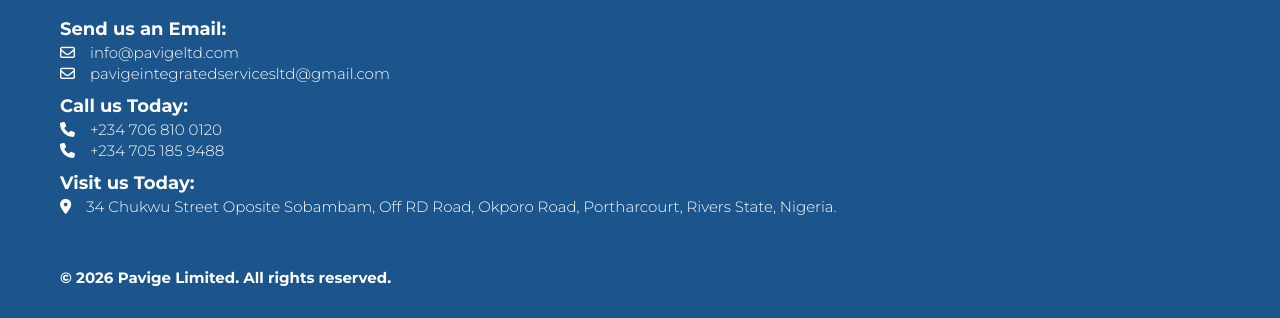
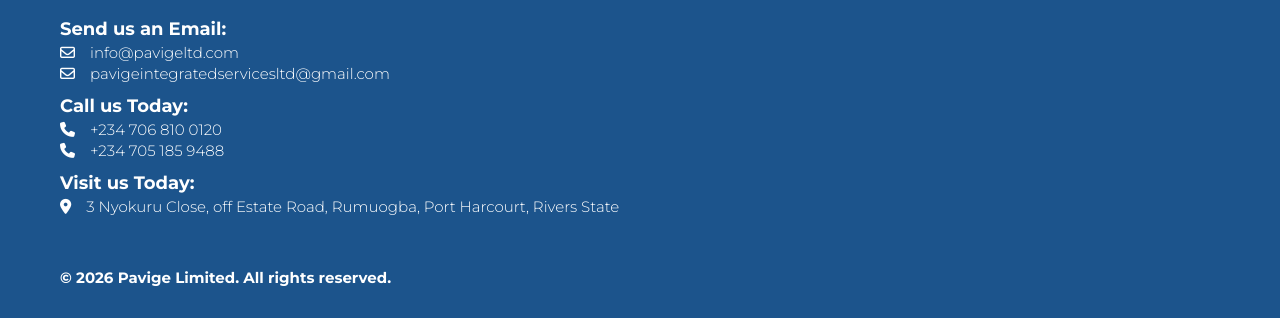
Before and after one commit to PraisesAmaiyo/pavigeltd, a website: page index.html in a window 1280 px wide. Shown: the part 2417-2735 px from the top of the page. Drawn offline with nearby package versions, Linux system fonts and the light colour scheme.

Commit message:
Address update

```diff
--- a/index.html
+++ b/index.html
@@ -272,19 +272,19 @@
                <h2 class="heading-subtext mt-1">
                   Visit us Today:
                </h2>
-               <!--
+
                <div class="footer-contact_info--links">
                   <i class="fa-solid fa-location-dot link-icon"></i>
                   <p class="heading-minitext">3 Nyokuru Close, off Estate Road, Rumuogba, Port Harcourt, Rivers State
                   </p>
-               </div> -->
+               </div>
 
-               <div class="footer-contact_info--links">
+               <!-- <div class="footer-contact_info--links">
                   <i class="fa-solid fa-location-dot link-icon"></i>
                   <p class="heading-minitext">34 Chukwu Street Oposite Sobambam, Off RD Road, Okporo Road, Portharcourt,
                      Rivers State, Nigeria.
                   </p>
-               </div>
+               </div> -->
 
                <p class="about-minitext mt-1" style="margin-top: 5rem;"><strong>&copy; <span id="year"></span> Pavige
                      Limited. All rights
```
